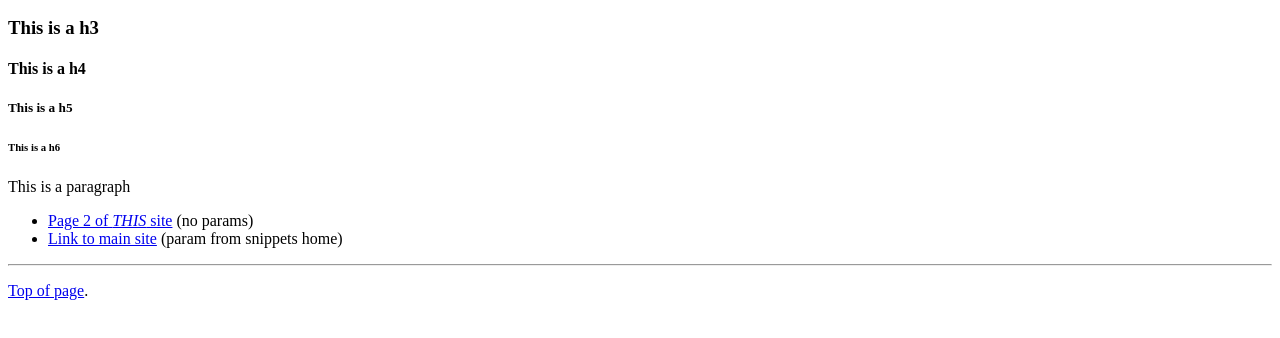
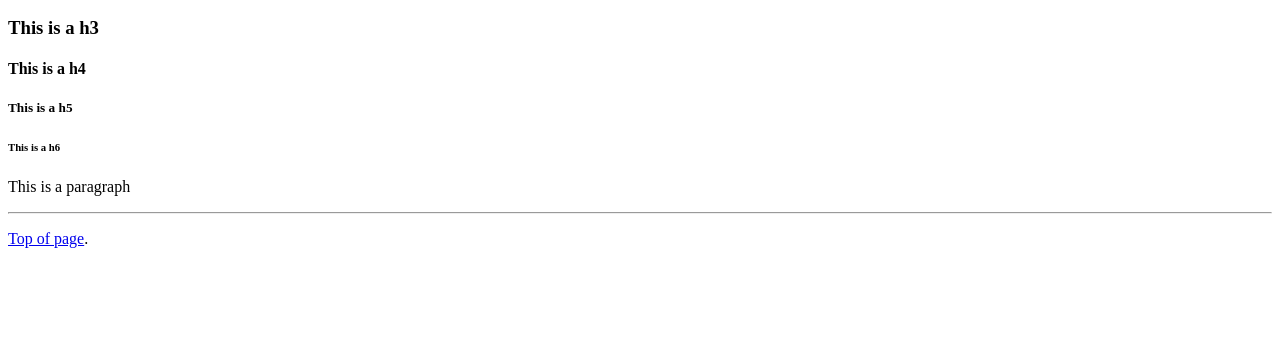
Before and after one commit to alancau/snippets, a plain HTML site: page index.html in a window 1280 px wide. Shown: the part 110-448 px from the top of the page. Drawn offline with Linux system fonts and the light colour scheme.

Commit message:
Update index.html
Removed links

```diff
--- a/index.html
+++ b/index.html
@@ -24,10 +24,6 @@ height="0" width="0" style="display:none;visibility:hidden"></iframe></noscript>
     <h5>This is a h5</h5>
     <h6>This is a h6</h6>
     <p>This is a paragraph</p>
-    <ul>
-      <li><a href="/pagetwo.html">Page 2 of <em>THIS</em> site</a> (no params)</li>
-      <li><a href="https://contentscuttle.com/?from=snippets-home">Link to main site</a> (param from snippets home)</li>
-    </ul>
     <hr>
     <p><a href="#h1">Top of page</a>.</p>
   </body>
```
